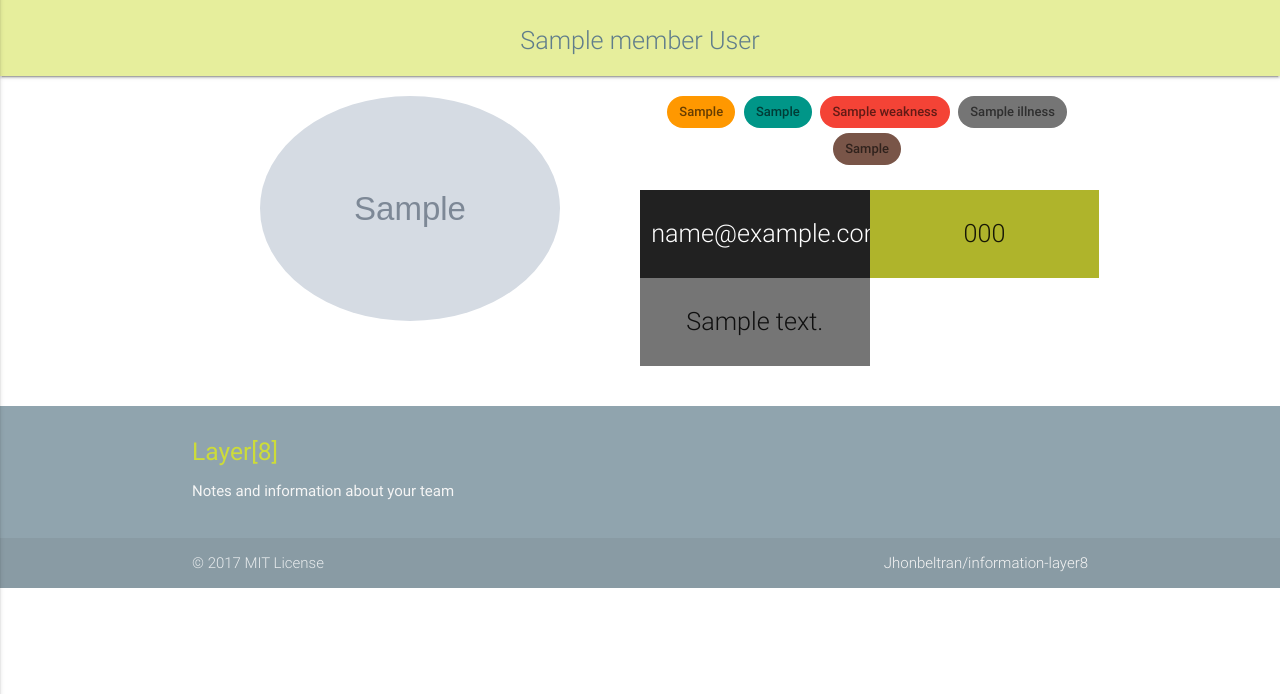
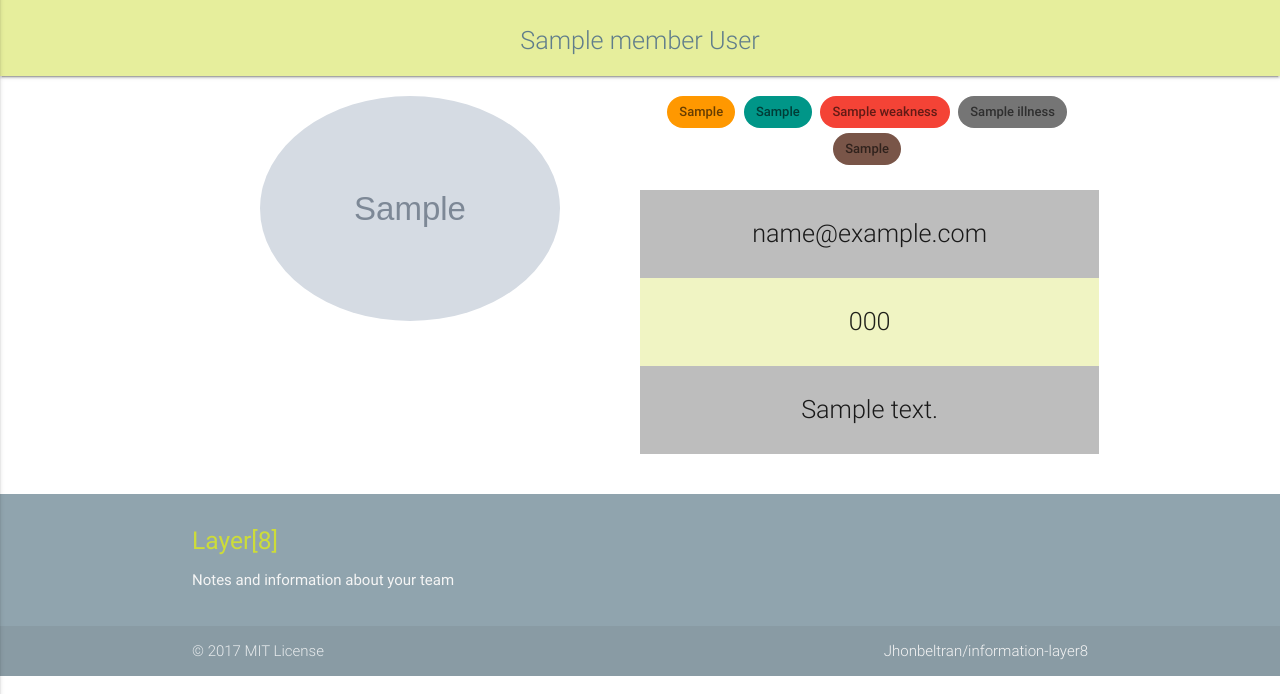
Before and after one commit to Yojanpardo/information-layer8, a Django app: template templates/members/member_detail.html in a window 1280 px wide. Shown: the part 64-758 px from the top of the page. Run offline with Django 3.2, Linux system fonts and the light colour scheme; the template is opened without the code that fills it: most values are stand-ins (such as "Sample title", 1, 10 or a date in 2020); grey boxes marked "Sample" are stand-in pictures; some libraries are stand-ins or nearby versions; some web fonts are replaced.

Commit message:
Corrijo errores de diseño en el detail view

```diff
--- a/templates/members/member_detail.html
+++ b/templates/members/member_detail.html
@@ -34,13 +34,13 @@
 			  </div>
 			</div>
 			<div class="row">
-				<div class="col s12 m6 grey darken-4">
-						<p class="flow-text white-text">{{member.email}}</p>
+				<div class="col s12 grey lighten-1">
+						<p class="flow-text">{{member.email}}</p>
 				</div>
-				<div class="col s12 m6 lime darken-2">
+				<div class="col s12 lime lighten-4">
 						<p class="flow-text">{{member.phone}}</p>
 				</div>
-				<div class="col s12 m6 grey darken-1">
+				<div class="col s12 grey lighten-1">
 						<p class="flow-text">{{member.address}}</p>
 				</div>
 			</div>
```
